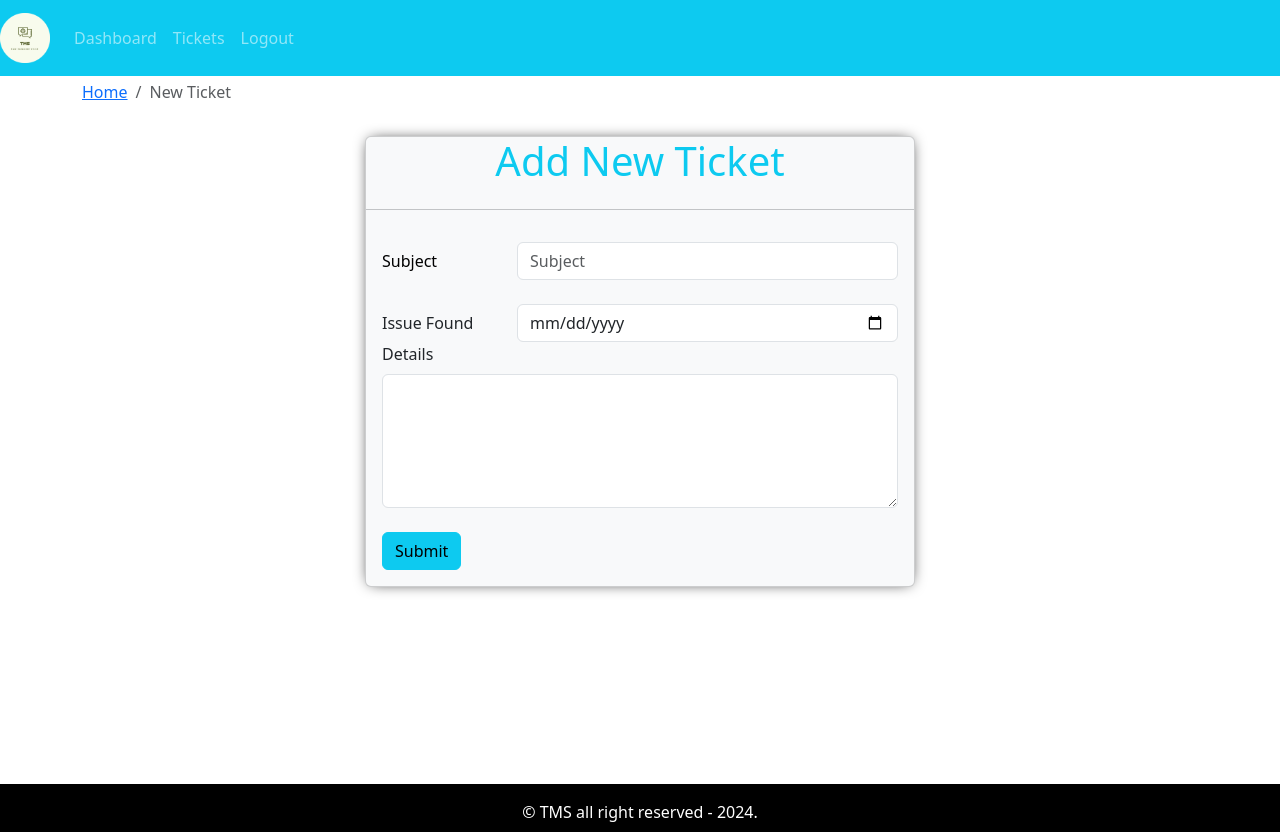
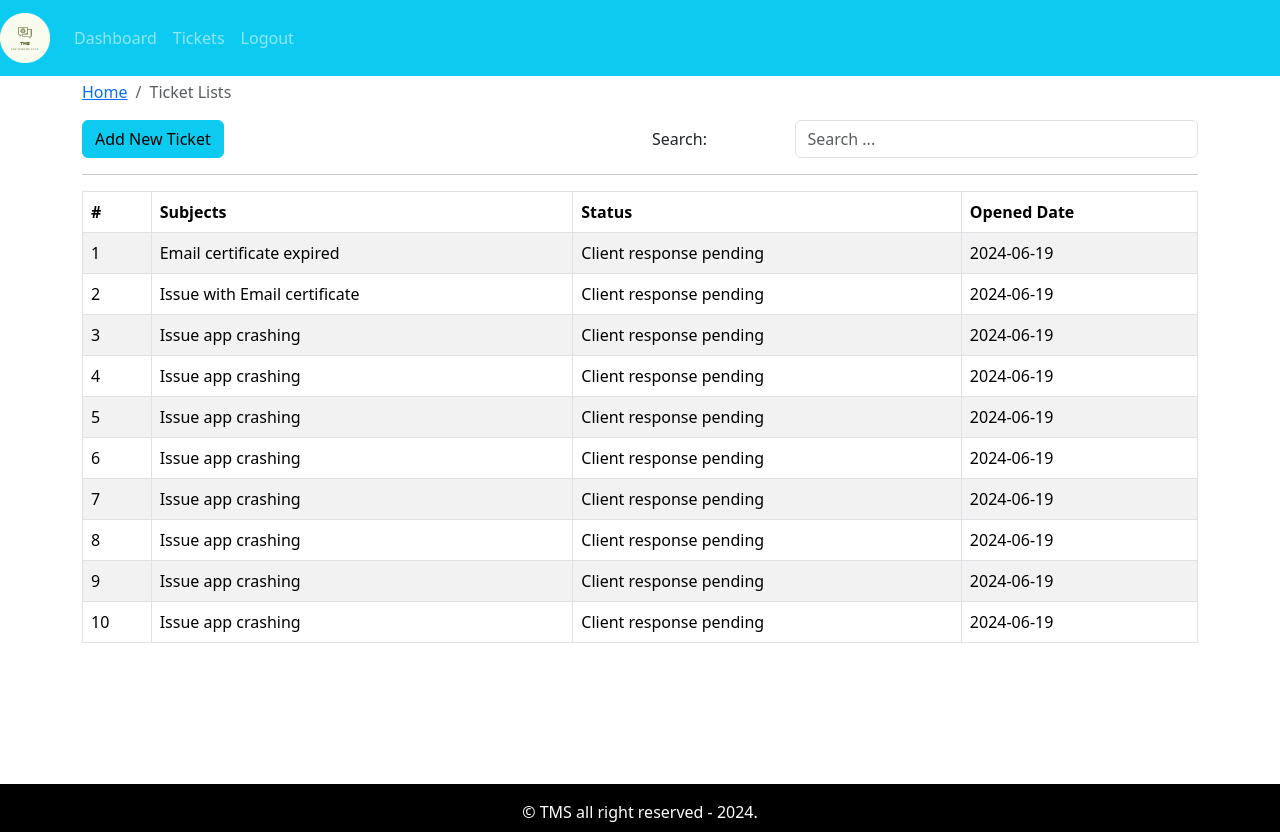
Before and after one commit to jatin019/CRM-Frontend, a React (Create React App) app: page / in a window 1280 px wide. Built offline with nearby package versions, Linux system fonts and the light colour scheme.

Commit message:
added ticket lists page

```diff
--- a/src/App.js
+++ b/src/App.js
@@ -4,13 +4,15 @@
 //import { Entry } from "./pages/entry/Entry.page";
 //import { Dashboard } from './pages/dashboard/Dashboard.page';
 import { AddTicket } from './pages/new-ticket/AddTicket.page';
+import { TicketLists } from './pages/ticket-listing/TicketLists.page';
 function App() {
   return (
     <div className="App">
     {/* <Entry /> */}
     <DefaultLayout>
       {/*<Dashboard /> */}
-      <AddTicket/>
+      {/*<AddTicket/> */}
+      <TicketLists/>
     </DefaultLayout>
     </div>
   );
--- a/src/assets/data/dummy-tickets.json
+++ b/src/assets/data/dummy-tickets.json
@@ -1,51 +1,61 @@
 [
     {
         "id":1,
+        "subject":"Email certificate expired",
         "status":"Client response pending",
         "addedAt":"2024-06-19"
     },
     {
         "id":2,
+        "subject":"Issue with Email certificate ",
         "status":"Client response pending",
         "addedAt":"2024-06-19"
     },
     {
         "id":3,
+        "subject":"Issue app crashing",
         "status":"Client response pending",
         "addedAt":"2024-06-19"
     },
     {
         "id":4,
+        "subject":"Issue app crashing",
         "status":"Client response pending",
         "addedAt":"2024-06-19"
     },
     {
         "id":5,
+        "subject":"Issue app crashing",
         "status":"Client response pending",
         "addedAt":"2024-06-19"
     },
     {
         "id":6,
+        "subject":"Issue app crashing",
         "status":"Client response pending",
         "addedAt":"2024-06-19"
     },
     {
         "id":7,
+        "subject":"Issue app crashing",
         "status":"Client response pending",
         "addedAt":"2024-06-19"
     },
     {
         "id":8,
+        "subject":"Issue app crashing",
         "status":"Client response pending",
         "addedAt":"2024-06-19"
     },
     {
         "id":9,
+        "subject":"Issue app crashing",
         "status":"Client response pending",
         "addedAt":"2024-06-19"
     },
     {
         "id":10,
+        "subject":"Issue app crashing",
         "status":"Client response pending",
         "addedAt":"2024-06-19"
     }
--- /dev/null
+++ b/src/components/search-form/SearchForm.comp.js
@@ -0,0 +1,27 @@
+import React from 'react'
+import { Form ,Row, Col, FormGroup} from 'react-bootstrap'
+import PropTypes from 'prop-types'
+export const SearchForm = ({handleOnChange, str}) => {
+
+  return (
+    <div>
+      <Form>
+        <FormGroup as = {Row}>
+            <Form.Label column sm = {3}>Search: </Form.Label>
+            <Col ms = {9}>
+            <Form.Control name='searchStr'
+            onChange={handleOnChange}
+            value={str}
+            placeholder='Search ...'/>
+            </Col>
+
+        </FormGroup>
+      </Form>
+    </div>
+  )
+}
+
+SearchForm.propTypes = {
+    handleOnChange: PropTypes.func.isRequired,
+    str: PropTypes.string.isRequired
+}
--- a/src/components/ticket-table/TicketTable.comp.js
+++ b/src/components/ticket-table/TicketTable.comp.js
@@ -1,9 +1,11 @@
 import React from 'react'
-import {Table} from 'react-bootstrap'
-export const TicketTable = ({tickets}) => {
-  return <Table striped bordered hover>
+import { Table } from 'react-bootstrap'
+import PropTypes from 'prop-types'
+
+export const TicketTable = ({ tickets }) => {
+  return (
+    <Table striped bordered hover>
       <thead>
-
         <tr>
           <th>#</th>
           <th>Subjects</th>
@@ -12,21 +14,25 @@
         </tr>
       </thead>
       <tbody>
-        {tickets.length ? tickets.map((row) => (
+        {tickets.length ? (
+          tickets.map((row) => (
             <tr key={row.id}>
               <td>{row.id}</td>
               <td>{row.subject}</td>
               <td>{row.status}</td>
               <td>{row.addedAt}</td>
             </tr>
-    )) :
+          ))
+        ) : (
           <tr>
             <td colSpan={4} className='text-center'>No ticket to show{" "}</td>
           </tr>
+        )}
+      </tbody>
+    </Table>
+  )
 }
 
-    </tbody>
-  </Table>
-
-
+TicketTable.propTypes = {
+  tickets: PropTypes.array.isRequired,
 }
--- a/src/pages/new-ticket/AddTicket.page.js
+++ b/src/pages/new-ticket/AddTicket.page.js
@@ -3,6 +3,7 @@
 import { PageBreadcrumb } from '../../components/breadcrumb/Breadcrumb.comp';
 import { AddTicketForm } from '../../components/add-ticket-form/AddTicketForm.comp';
 import { shortText } from '../../utility/validation';
+
 
 const initialFrmDt = {
     subject: '',
--- /dev/null
+++ b/src/pages/ticket-listing/TicketLists.page.js
@@ -0,0 +1,51 @@
+import React, { useEffect, useState } from 'react'
+import { Container, Row, Col, Button } from 'react-bootstrap'
+import { PageBreadcrumb } from '../../components/breadcrumb/Breadcrumb.comp'
+import { TicketTable } from '../../components/ticket-table/TicketTable.comp'
+import { SearchForm } from '../../components/search-form/SearchForm.comp'
+import tickets from '../../assets/data/dummy-tickets.json'
+
+export const TicketLists = () => {
+  const [str, setStr] = useState('')
+  const [dispTicket, setDispTicket] = useState(tickets)
+
+  useEffect(() => {
+    searchTicket(str)
+  }, [str])
+
+  const handleOnChange = (e) => {
+    const { value } = e.target
+    setStr(value)
+  }
+
+  const searchTicket = (sttr) => {
+    const displayTickets = tickets.filter((row) =>
+      row.subject.toLowerCase().includes(sttr.toLowerCase())
+    )
+    setDispTicket(displayTickets)
+  }
+
+  return (
+    <Container>
+      <Row>
+        <Col>
+          <PageBreadcrumb page="Ticket Lists" />
+        </Col>
+      </Row>
+      <Row>
+        <Col>
+          <Button variant="info">Add New Ticket</Button>
+        </Col>
+        <Col className="text-right">
+          <SearchForm handleOnChange={handleOnChange} str={str} />
+        </Col>
+      </Row>
+      <hr />
+      <Row>
+        <Col>
+          <TicketTable tickets={dispTicket} />
+        </Col>
+      </Row>
+    </Container>
+  )
+}
```
Lines whose indentation alone changed are shown as unchanged.
